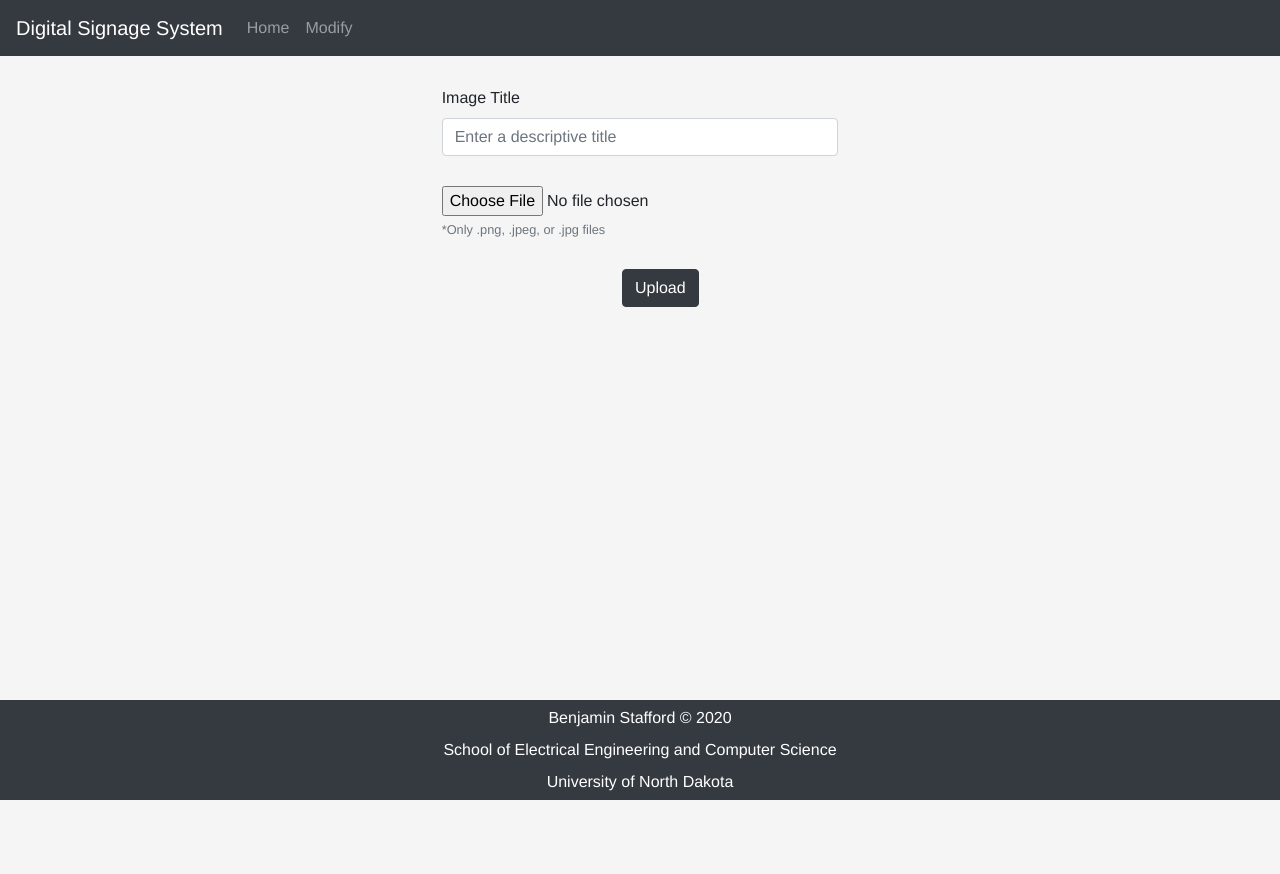
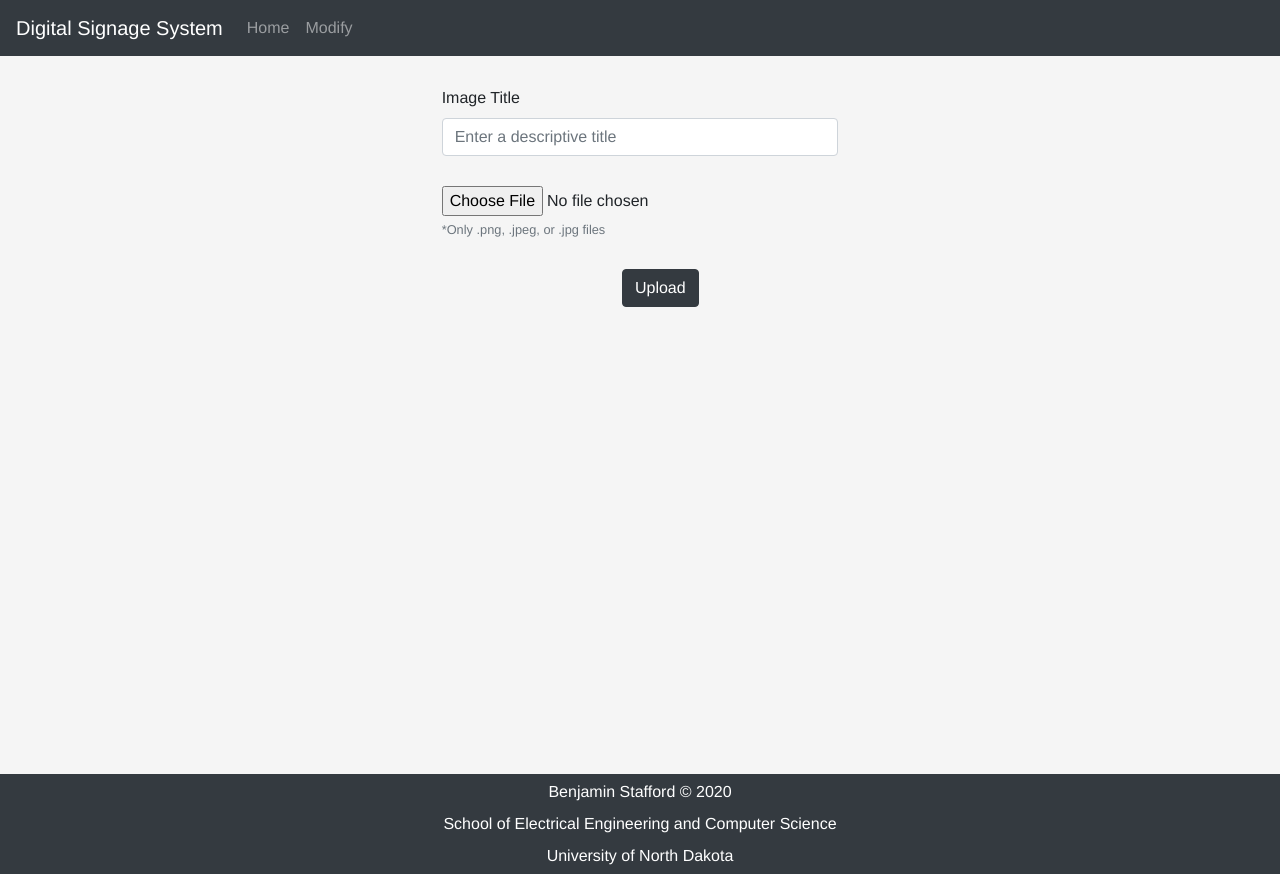
Before and after one commit to bstafford2017/digital-signage-system, a React (Create React App) app in the folder client/: page / in a window 1280 px wide. Before the commit the page ends 800 px from the top, so only its background shows below. Built offline with nearby package versions, Linux system fonts and the light colour scheme; no server answers.

Commit message:
footer sits at the bottom of the page

```diff
--- a/client/src/App.css
+++ b/client/src/App.css
@@ -5,3 +5,31 @@
 body {
   background-color: #f5f5f5;
 }
+
+* {
+  box-sizing: border-box;
+}
+
+*:before, *:after {
+  box-sizing: border-box;
+}
+
+html, body {
+  height: 100%;
+  position: relative;
+}
+
+.App {
+  min-height: 100vh;
+  overflow: hidden;
+  display: block;
+  position: relative;
+  /* Height of the footer */
+  padding-bottom: 100px;
+}
+
+.footer {
+  position: absolute;
+  bottom: 0;
+  width: 100%;
+}
--- a/client/src/App.js
+++ b/client/src/App.js
@@ -60,7 +60,6 @@ class App extends Component {
         <div className="App">
           <Navbar />
           <Route exact path="/" render={props => (
-            <React.Fragment>
             <Fade in={true}>
               <Col sm={{size: 6, offset: 3}}>
                 <Alert color="danger" isOpen={this.state.error}
@@ -74,7 +73,6 @@ class App extends Component {
               </Col>
               <Upload files={this.state.files} success={this.alertSuccess} error={this.alertError} submit={this.submit} />
             </Fade>
-            </React.Fragment>
           )}/>
           <Route exact path="/modify" render={props => (
             <Fade in={true}>
--- a/client/src/components/Footer.js
+++ b/client/src/components/Footer.js
@@ -4,7 +4,7 @@ export class Footer extends Component {
 
   render() {
     return (
-      <div className="bg-dark fixed-bottom text-center text-white"
+      <div className="footer bg-dark fixed-bottom text-center text-white"
         style={{height: '100px', width: '100%', padding: '10px', lineHeight: '1'}}>
         <p>Benjamin Stafford &copy; 2020</p>
         <p>School of Electrical Engineering and Computer Science</p>
```
Lines whose indentation alone changed are shown as unchanged.
